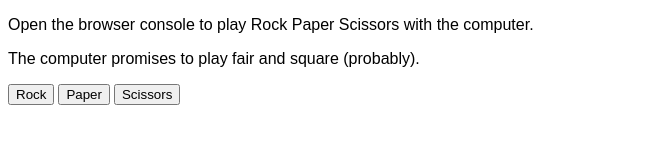
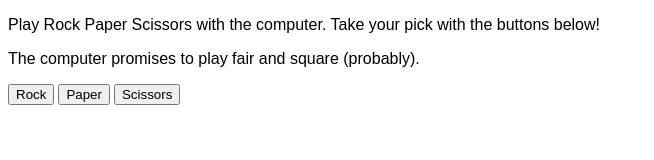
Before and after one commit to 3-aln/rock-paper-scissors, a plain HTML site: page index.html in a window 1280 px wide. Shown: the whole page, without its empty margins (0-654 px from the left). Drawn offline with Linux system fonts and the light colour scheme.

Commit message:
Edit info text on webpage

```diff
--- a/index.html
+++ b/index.html
@@ -7,7 +7,7 @@
   <script type="module" src="./scripts.js"></script>
 </head>
 <body>
-  <p style="font-family: sans-serif">Open the browser console to play Rock Paper Scissors with the computer.</p>
+  <p style="font-family: sans-serif">Play Rock Paper Scissors with the computer. Take your pick with the buttons below!</p>
   <p style="font-family: sans-serif">The computer promises to play fair and square (probably).</p>
 
   <button id="rock-button">Rock</button>
```
